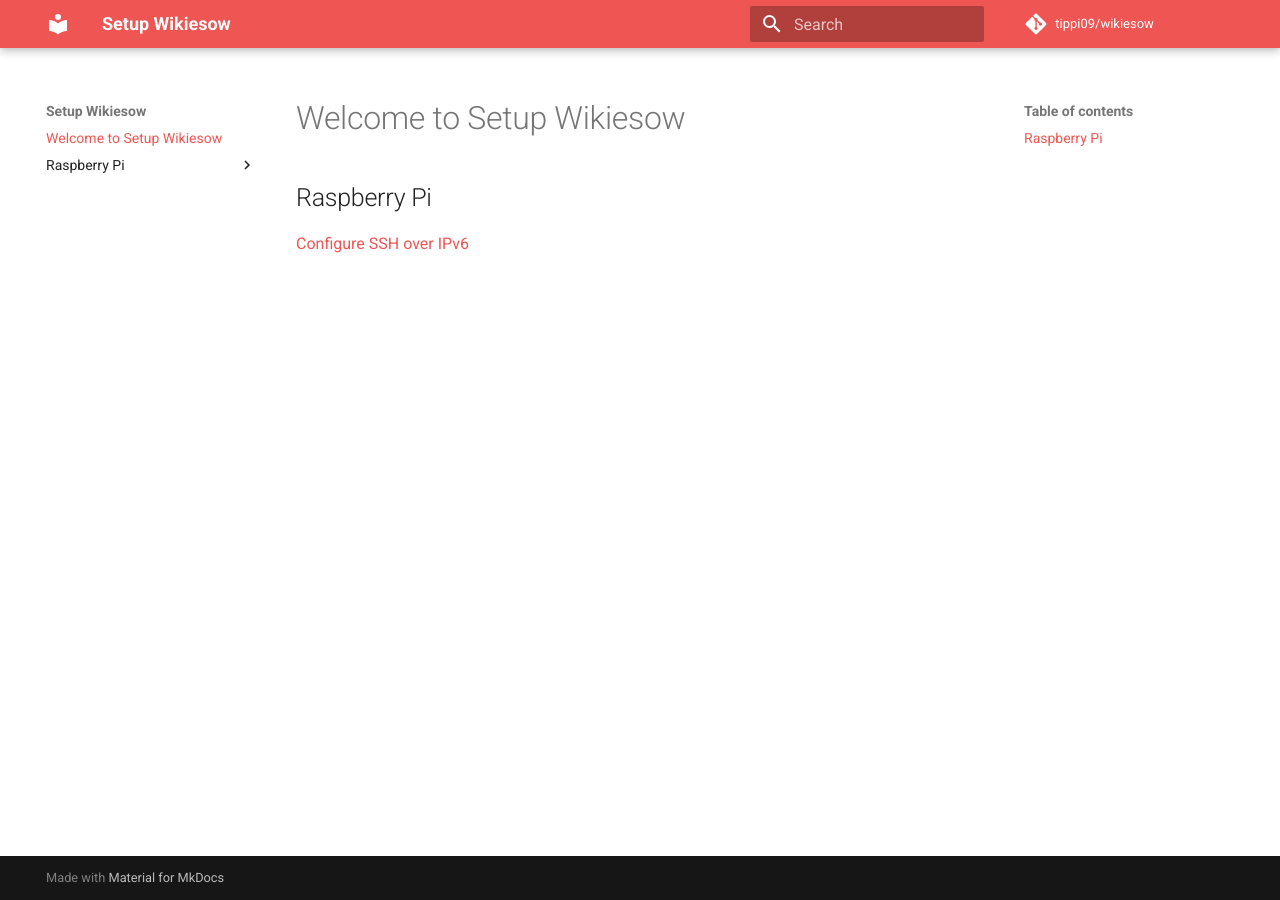
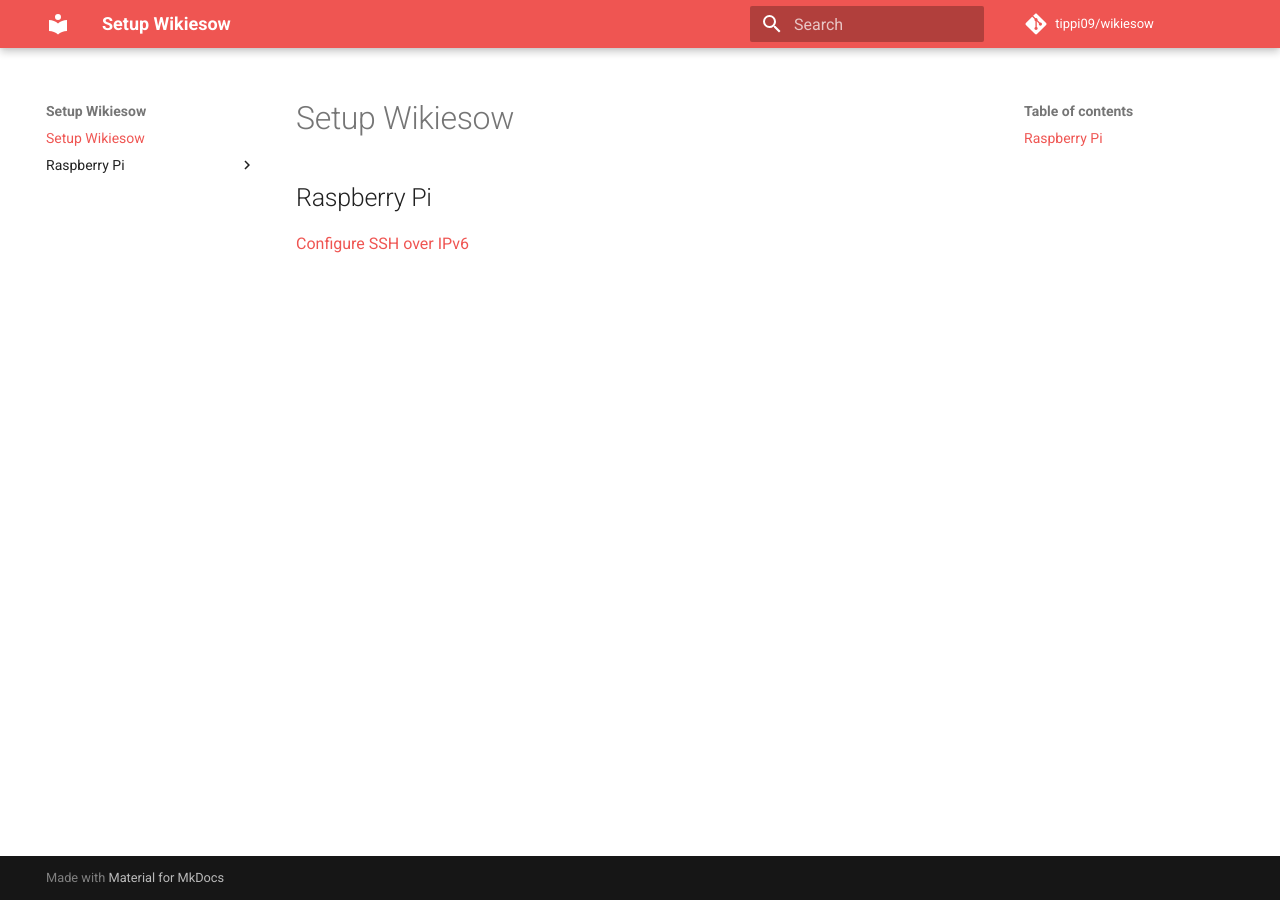
Before and after one commit to tippi09/wikiesow, an MkDocs documentation site: the page built from docs/index.md, in a window 1280 px wide. Built offline with MkDocs 1.6.1 and Material for MkDocs 9.7.7, drawn with Linux system fonts in a browser that asks for light colours; comment, search, counter and statistics services are not loaded.

Commit message:
Improved main header

```diff
--- a/docs/index.md
+++ b/docs/index.md
@@ -1,4 +1,4 @@
-# Welcome to Setup Wikiesow
+# Setup Wikiesow
 
 ## Raspberry Pi
 
```
